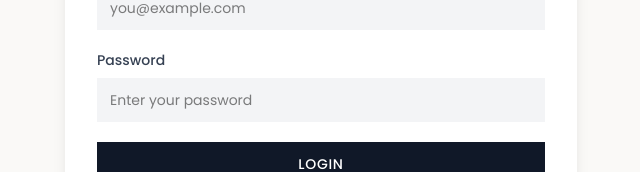
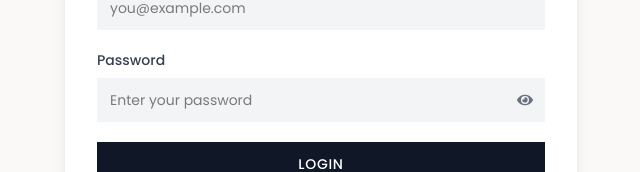
Before and after one commit to savio-poulose/watch-marketplace, a React (Vite) app in the folder client/: page /admin/login in a window 1280 px wide. Shown: the part 360-532 px from the top of the page, without its empty margins (319-959 px from the left). Built offline with nearby package versions, Linux system fonts and the light colour scheme; no server answers.

Commit message:
fix: show password admin

```diff
--- a/client/src/pages/admin/AdminLogin.jsx
+++ b/client/src/pages/admin/AdminLogin.jsx
@@ -3,10 +3,14 @@ import axios from "axios";
 import { useNavigate } from "react-router-dom";
 import toast from "react-hot-toast";
 import { useAdminAuth } from "../../context/useAdminAuth";
+import { useState } from "react";
+import { FaEye, FaEyeSlash } from "react-icons/fa";
 
 const AdminLogin = () => {
   const navigate = useNavigate();
   const { checkAdminAuth } = useAdminAuth();
+
+  const [showPassword, setShowPassword] = useState(false);
 
   async function handleSubmit(event) {
     event.preventDefault();
@@ -76,14 +80,25 @@ const AdminLogin = () => {
               Password
             </label>
 
+            <div className="relative">
               <input
-              type="password"
+                type={showPassword ? "text" : "password"}
                 name="password"
                 placeholder="Enter your password"
                 required
                 autoComplete="current-password"
-              className="w-full h-11 bg-gray-100 px-3 text-sm outline-none border border-transparent focus:border-[#b79b62]"
+                className="w-full h-11 bg-gray-100 px-3 pr-11 text-sm outline-none border border-transparent focus:border-[#b79b62]"
               />
+
+              <button
+                type="button"
+                onClick={() => setShowPassword((prev) => !prev)}
+                aria-label={showPassword ? "Hide password" : "Show password"}
+                className="absolute inset-y-0 right-0 flex items-center px-3 text-gray-500 hover:text-gray-900"
+              >
+                {showPassword ? <FaEyeSlash /> : <FaEye />}
+              </button>
+            </div>
           </div>
 
           <button
```
Lines whose indentation alone changed are shown as unchanged.
